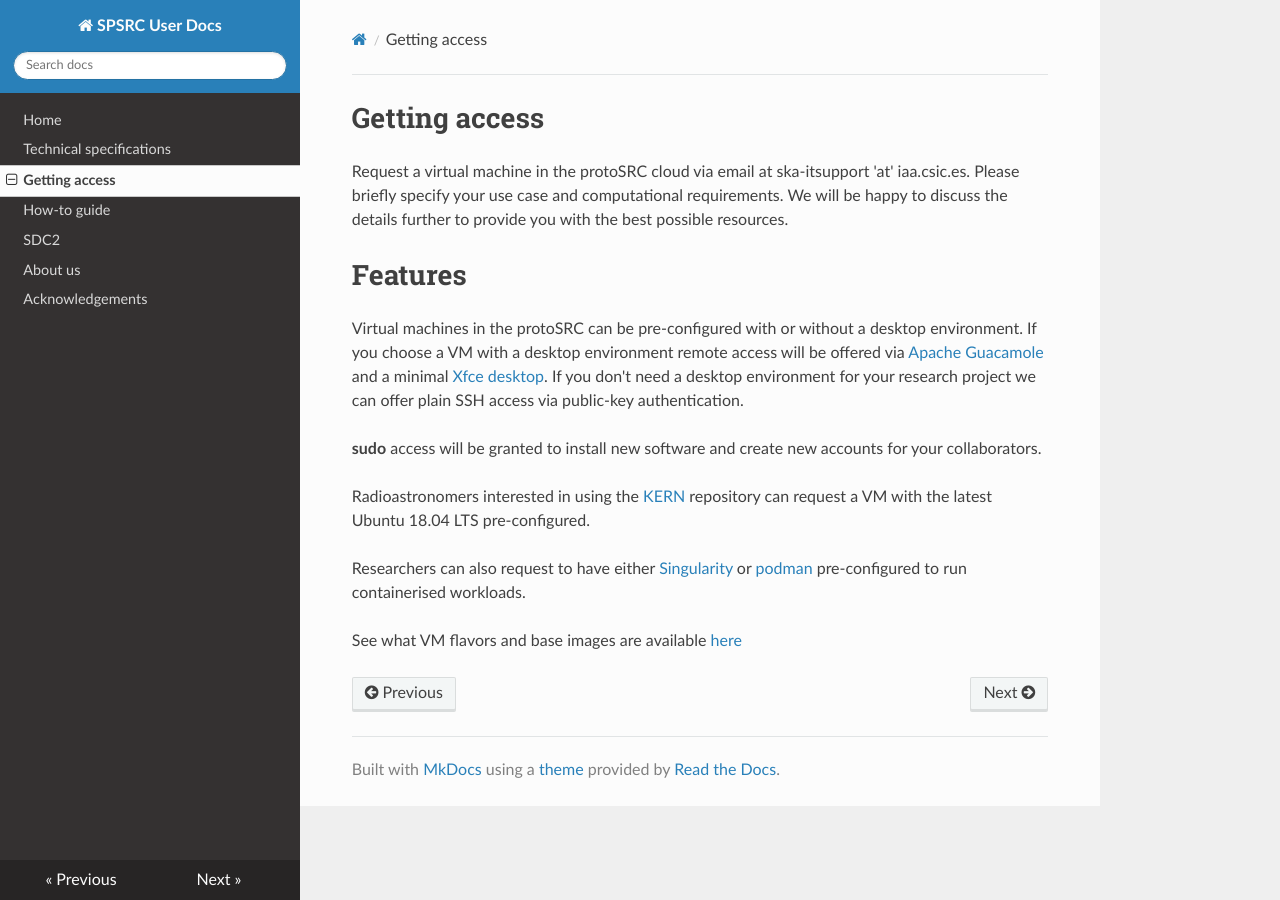
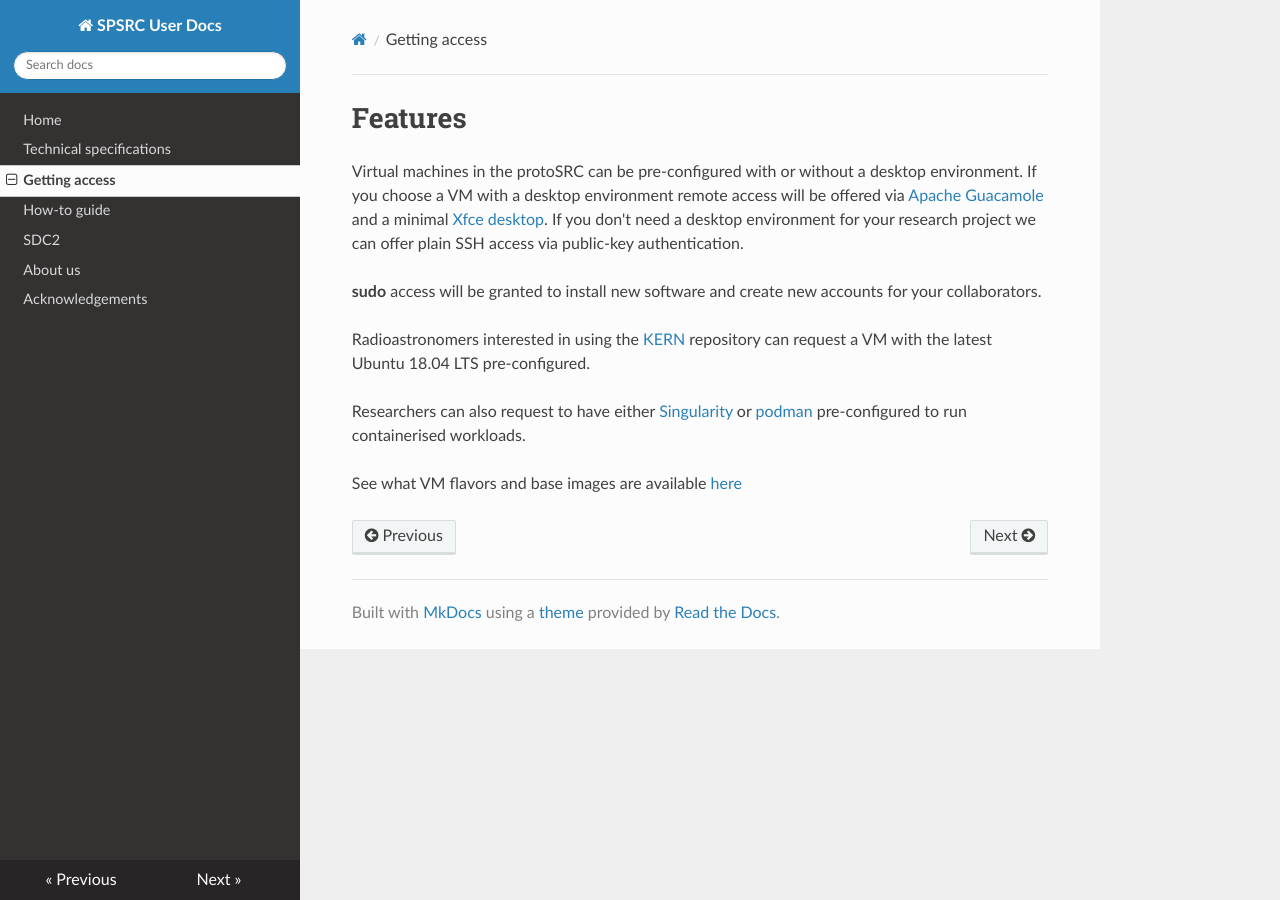
Before and after one commit to espsrc/spsrc_user_docs, an MkDocs documentation site: the page built from docs/access.md, in a window 1280 px wide. Built offline with MkDocs 1.6.1, drawn with Linux system fonts in a browser that asks for light colours; nearby versions of some CDN libraries.

Commit message:
Remove getting access section

```diff
--- a/docs/access.md
+++ b/docs/access.md
@@ -1,8 +1,3 @@
-# Getting access
-
-Request a virtual machine in the protoSRC cloud via email at ska-itsupport 'at' iaa.csic.es. Please briefly
-specify your use case and computational requirements. We will be happy to discuss the details further to
-provide you with the best possible resources.
 
 # Features
 
```
